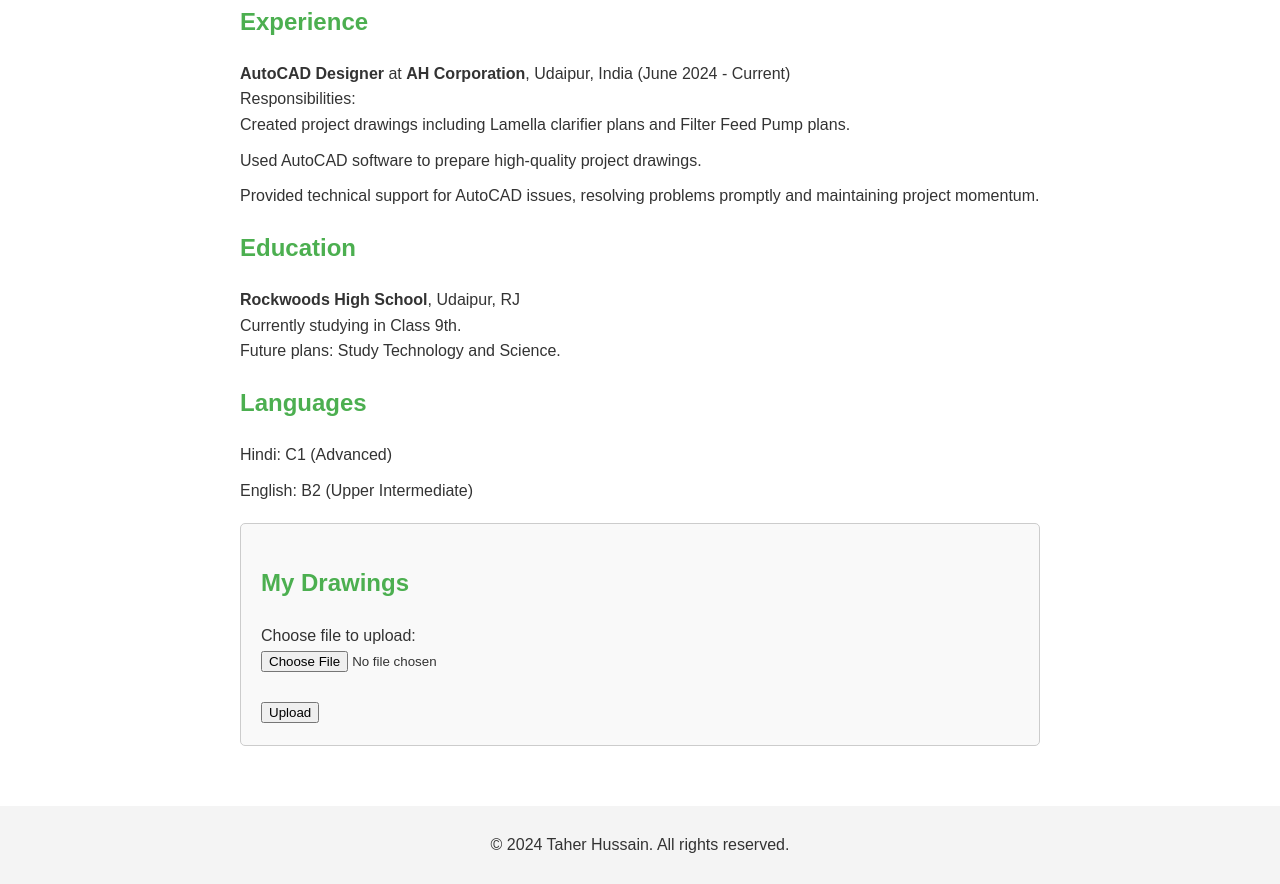
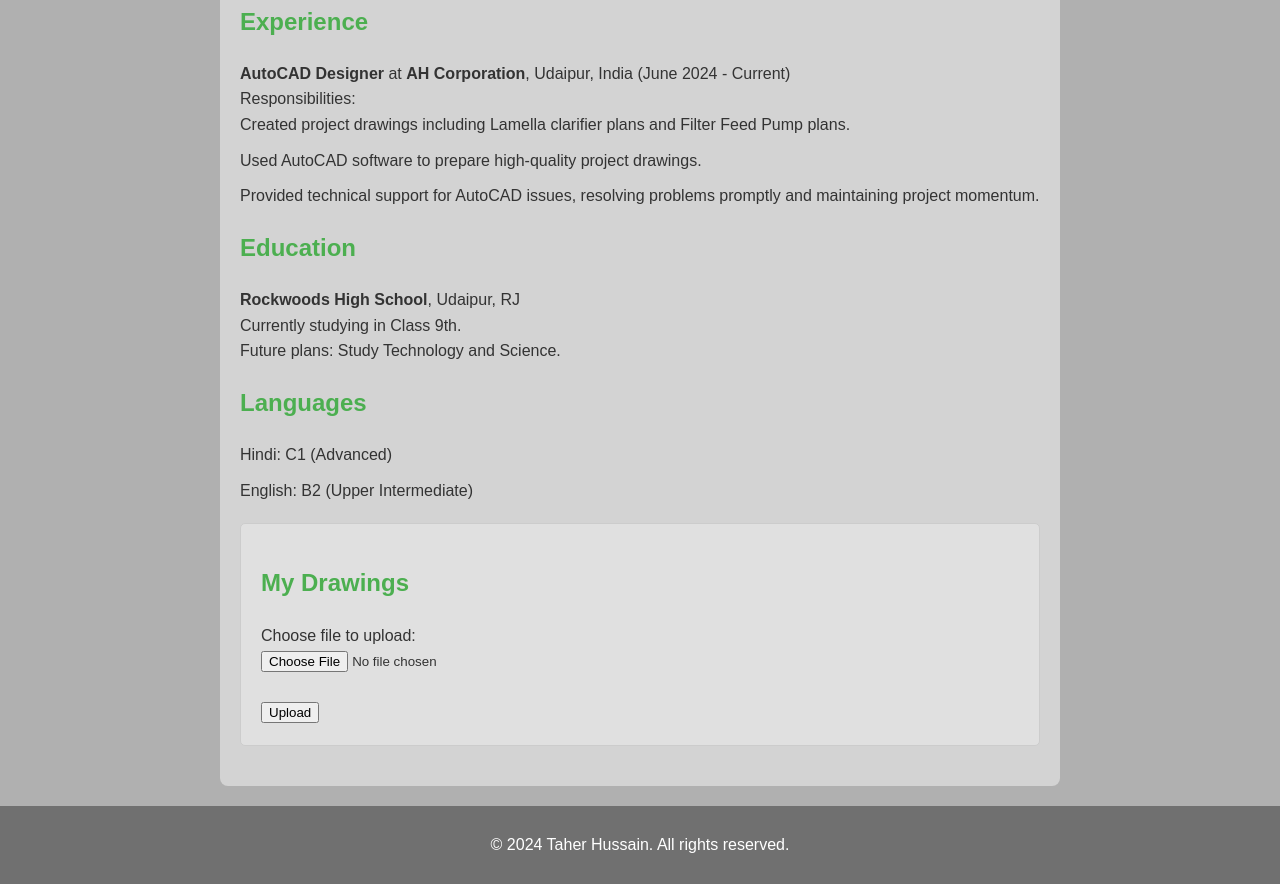
Before and after one commit to Taher5152/CV, a plain HTML site: page index.html in a window 1280 px wide. Shown: the part 837-1721 px from the top of the page. Drawn offline with Linux system fonts and the light colour scheme.

Commit message:
Add files via upload
GREY COLOUR

```diff
--- a/index.html
+++ b/index.html
@@ -11,9 +11,10 @@
             padding: 0;
             color: #333;
             line-height: 1.6;
+            background-color: #b0b0b0;
         }
         header {
-            background: #4CAF50;
+            background: #707070;
             color: white;
             padding: 1rem 0;
             text-align: center;
@@ -26,6 +27,8 @@
             max-width: 800px;
             margin: 20px auto;
             padding: 20px;
+            background-color: #d3d3d3;
+            border-radius: 8px;
         }
         h1, h2 {
             color: #4CAF50;
@@ -44,7 +47,8 @@
             text-align: center;
             margin-top: 20px;
             padding: 10px 0;
-            background: #f4f4f4;
+            background: #707070;
+            color: white;
         }
         a {
             color: #4CAF50;
@@ -57,7 +61,7 @@
             border: 1px solid #ccc;
             padding: 20px;
             border-radius: 5px;
-            background: #f9f9f9;
+            background: #e0e0e0;
         }
     </style>
 </head>
```
